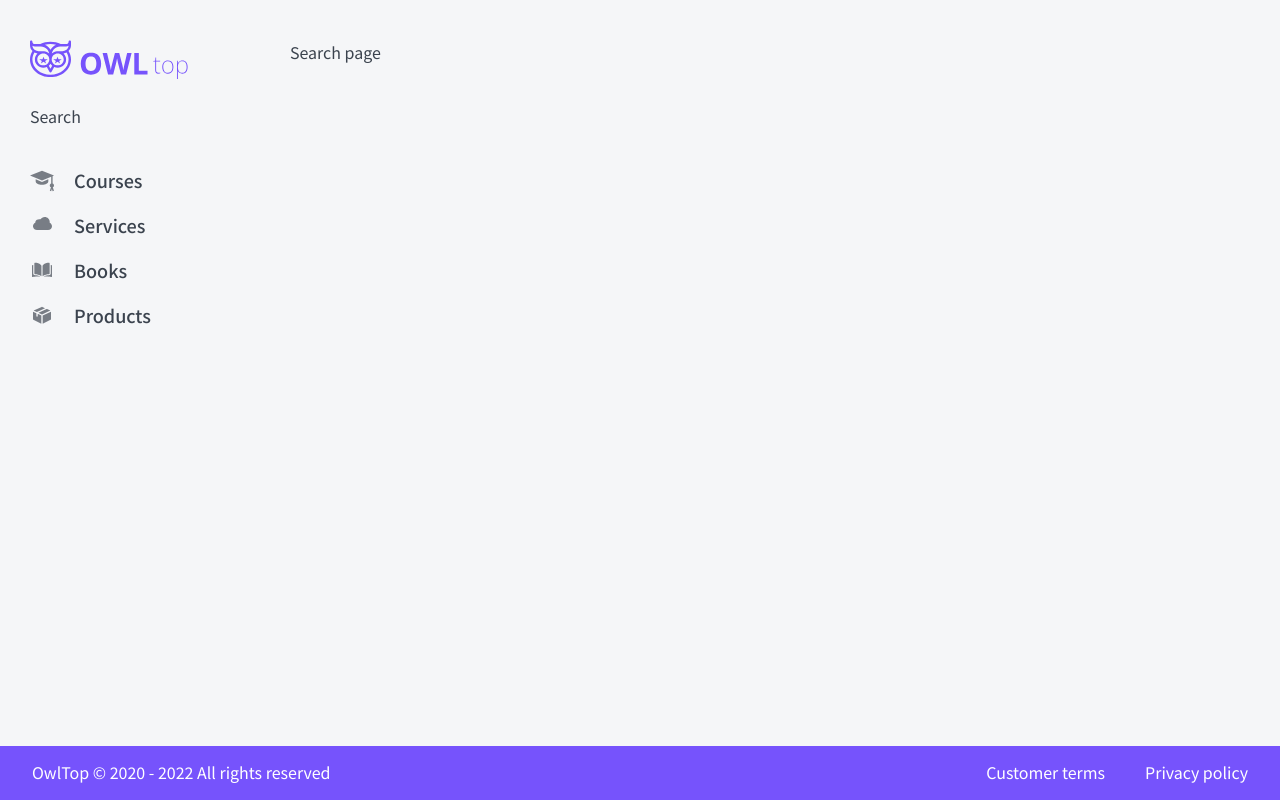
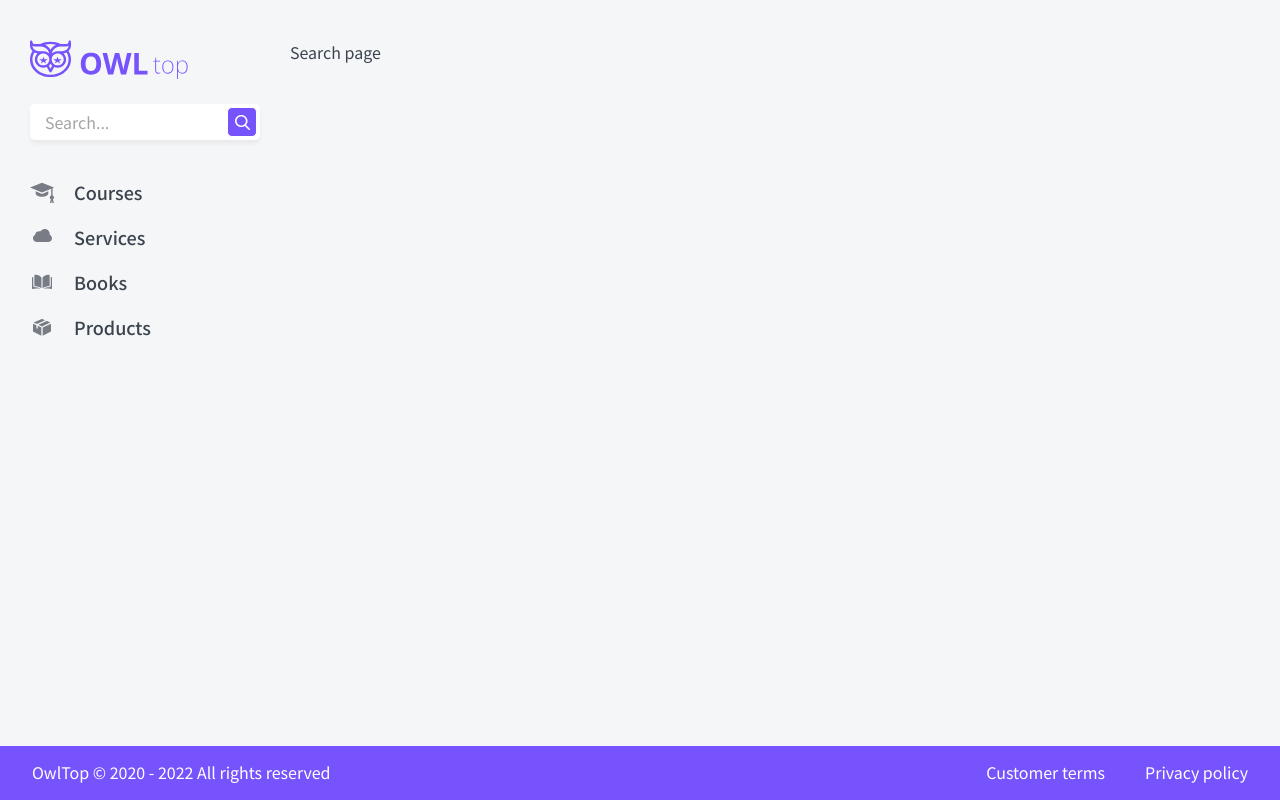
Before and after one commit to CodingDaria/courses-nextjs, a Next.js app: page /search in a window 1280 px wide. Built offline with nearby package versions, Linux system fonts and the light colour scheme.

Commit message:
create search component

```diff
--- /dev/null
+++ b/components/Search/Search.module.css
@@ -0,0 +1,19 @@
+.search {
+	position: relative;
+
+	width: 100%;
+}
+
+.input {
+	width: 100%;
+}
+
+.button {
+	position: absolute;
+	top: 3px;
+	right: 3px;
+
+	width: 30px;
+	height: 30px;
+	padding: 7px;
+}
--- /dev/null
+++ b/components/Search/index.tsx
@@ -0,0 +1,38 @@
+import { DetailedHTMLProps, HTMLAttributes, useState } from 'react';
+import { useRouter } from 'next/router';
+import cn from 'classnames';
+
+import styles from './Search.module.css';
+import { Input } from '../Input';
+import { Button } from '../Button';
+import SearchIcon from './Search.svg';
+
+interface SearchProps extends DetailedHTMLProps<HTMLAttributes<HTMLDivElement>, HTMLDivElement> {}
+
+export const Search = ({ className, ...props }: SearchProps): JSX.Element => {
+  const [search, setSearch] = useState('');
+  const router = useRouter();
+
+  const handleSearch = () => {
+    router.push({ pathname: '/search', query: { q: search } });
+  };
+
+  return (
+    <div className={cn(className, styles.search)} {...props}>
+      <Input
+        placeholder="Search..."
+        className={styles.input}
+        value={search}
+        onChange={(e) => setSearch(e.target.value)}
+        onKeyDown={(e) => {
+          if (e.key === 'Enter') {
+            handleSearch();
+          }
+        }}
+      />
+      <Button appearance="primary" className={styles.button} onClick={handleSearch}>
+        <SearchIcon />
+      </Button>
+    </div>
+  );
+};
--- a/components/index.ts
+++ b/components/index.ts
@@ -9,3 +9,4 @@ export * from './Advantages';
 export * from './Sort';
 export * from './Input';
 export * from './Textarea';
+export * from './Search';
--- a/layout/sidebar/index.tsx
+++ b/layout/sidebar/index.tsx
@@ -1,9 +1,10 @@
 import { DetailedHTMLProps, HTMLAttributes } from 'react';
+import cn from 'classnames';
 
 import styles from './Sidebar.module.css';
 import Menu from '../menu';
 import Logo from '../logo.svg';
-import cn from 'classnames';
+import { Search } from '../../components';
 
 interface ISidebarProps extends DetailedHTMLProps<HTMLAttributes<HTMLDivElement>, HTMLDivElement> {}
 
@@ -11,7 +12,7 @@ export const Sidebar = ({ className, ...props }: ISidebarProps) => {
   return (
     <div {...props} className={cn(className, styles.sidebar)}>
       <Logo className={styles.logo} />
-      <div>Search</div>
+      <Search />
       <Menu />
     </div>
   );
```
Also changed, not shown: components/Search/Search.svg (added).
